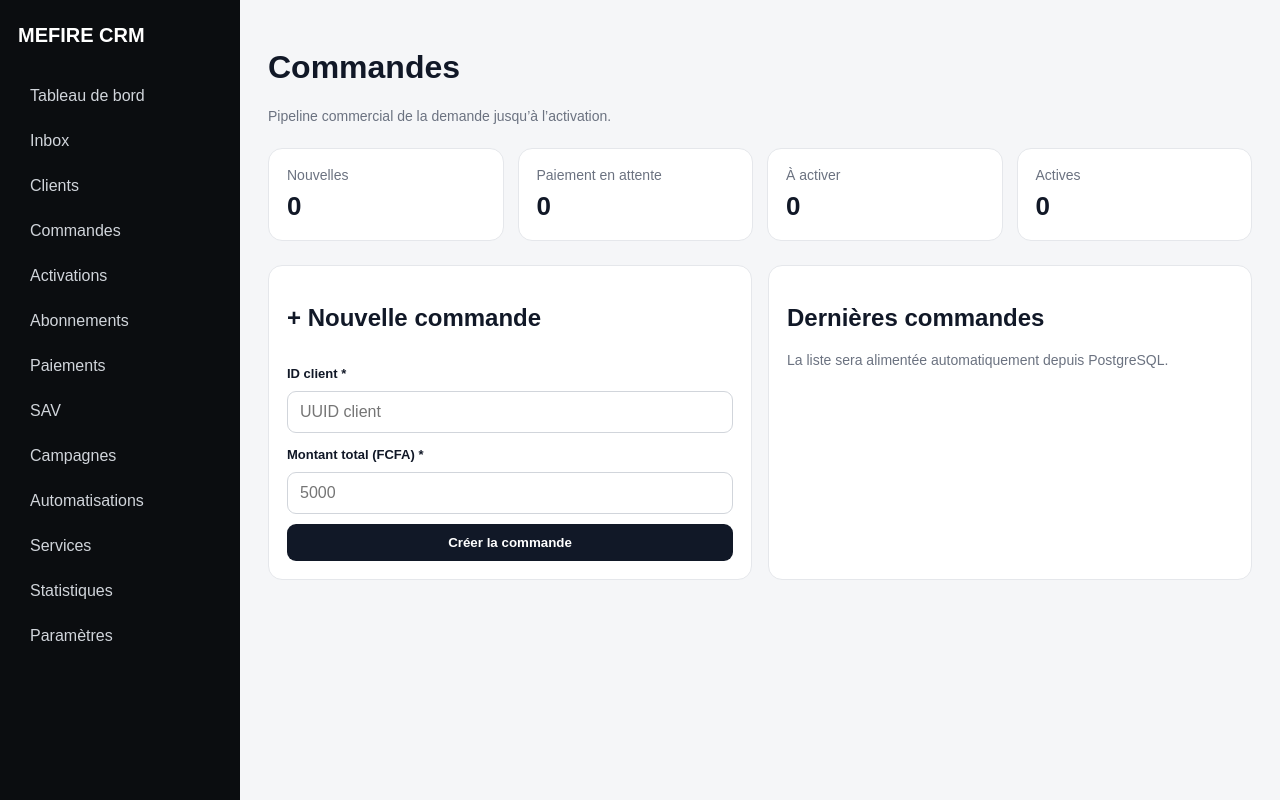
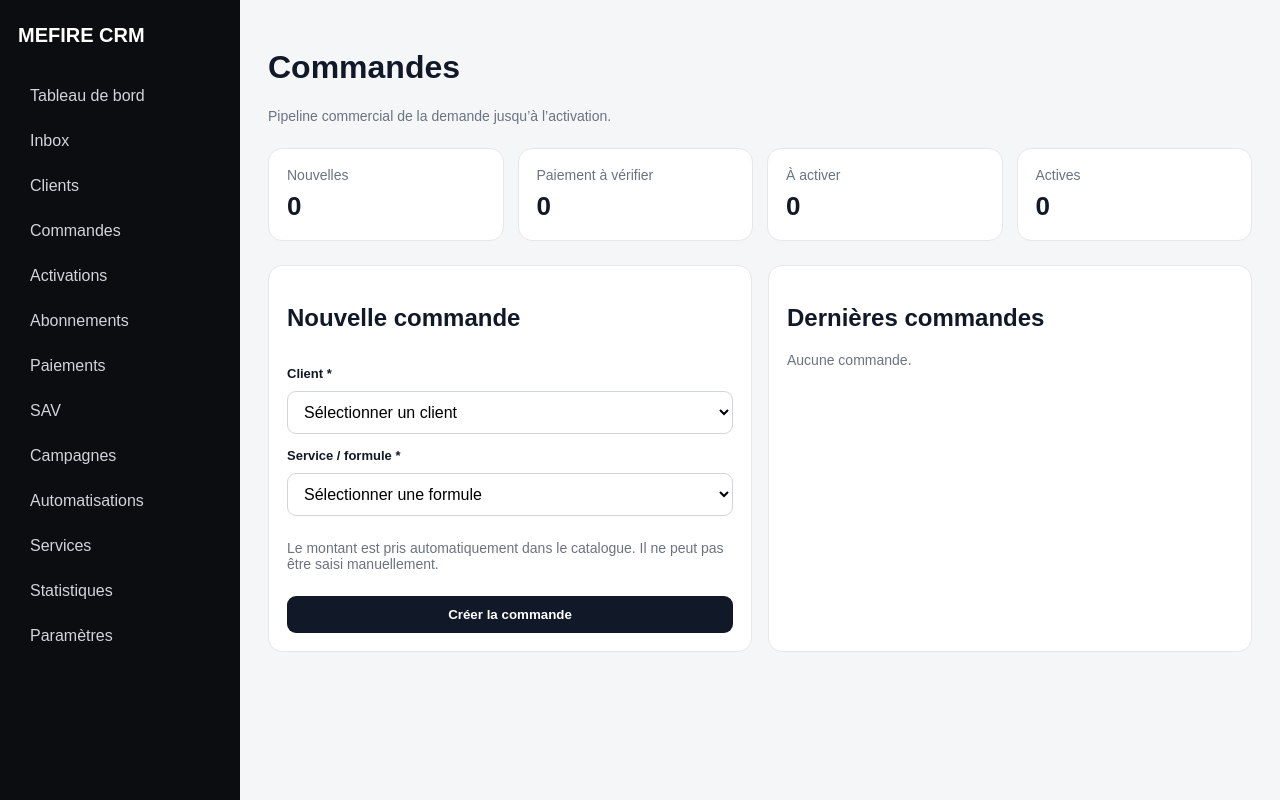
Before and after one commit to mefirelearning-cpu/Mefire-premium-, a Next.js app: page /commandes in a window 1280 px wide. Built offline with nearby package versions, Linux system fonts and the light colour scheme; no server answers; the database is empty.

Commit message:
feat: make orders workflow live

```diff
--- a/src/app/commandes/page.tsx
+++ b/src/app/commandes/page.tsx
@@ -1,2 +1,13 @@
 import {createOrderAction} from '@/app/actions/crm';
-export default function Commandes(){const stages=[['Nouvelles','0'],['Paiement en attente','0'],['À activer','0'],['Actives','0']];return <><div className="top"><div><h1>Commandes</h1><div className="muted">Pipeline commercial de la demande jusqu’à l’activation.</div></div></div><section className="grid">{stages.map(([l,v])=><div className="card" key={l}><div className="muted">{l}</div><div className="value">{v}</div></div>)}</section><section className="cols"><form className="card" action={createOrderAction}><h2>+ Nouvelle commande</h2><label>ID client *</label><input name="customerId" required placeholder="UUID client"/><label>Montant total (FCFA) *</label><input name="total" required inputMode="numeric" placeholder="5000"/><button type="submit">Créer la commande</button></form><div className="card"><h2>Dernières commandes</h2><p className="muted">La liste sera alimentée automatiquement depuis PostgreSQL.</p></div></section></>}
+import {listCatalog,listCustomers,listOrders} from '@/lib/admin-data';
+export const dynamic='force-dynamic';
+
+export default async function Commandes(){
+ const [clients,catalog,rows]=await Promise.all([listCustomers(),listCatalog(),listOrders()]);
+ const plans=catalog.filter(x=>x.planId&&x.planActive&&x.serviceActive);
+ const stages=[['Nouvelles',rows.filter(x=>x.status==='new').length],['Paiement à vérifier',rows.filter(x=>x.status==='payment_submitted').length],['À activer',rows.filter(x=>x.subscriptionStatus==='pending').length],['Actives',rows.filter(x=>x.status==='active').length]] as const;
+ return <><div className="top"><div><h1>Commandes</h1><div className="muted">Pipeline commercial de la demande jusqu’à l’activation.</div></div></div>
+ <section className="grid">{stages.map(([l,v])=><div className="card" key={l}><div className="muted">{l}</div><div className="value">{v}</div></div>)}</section>
+ <section className="cols"><form className="card" action={createOrderAction}><h2>Nouvelle commande</h2><label>Client *</label><select name="customerId" required defaultValue=""><option value="" disabled>Sélectionner un client</option>{clients.map(c=><option key={c.id} value={c.id}>{[c.firstName,c.lastName].filter(Boolean).join(' ')||c.phone} — {c.phone}</option>)}</select><label>Service / formule *</label><select name="servicePlanId" required defaultValue=""><option value="" disabled>Sélectionner une formule</option>{plans.map(p=><option key={p.planId!} value={p.planId!}>{p.serviceName} — {p.planName} — {Number(p.price??0).toLocaleString('fr-FR')} {p.currency}</option>)}</select><p className="muted">Le montant est pris automatiquement dans le catalogue. Il ne peut pas être saisi manuellement.</p><button type="submit" disabled={!clients.length||!plans.length}>Créer la commande</button></form>
+ <div className="card"><h2>Dernières commandes</h2>{rows.length===0?<p className="muted">Aucune commande.</p>:rows.map(o=><div className="row" key={o.id}><span><strong>{[o.firstName,o.lastName].filter(Boolean).join(' ')||o.phone}</strong><br/><span className="muted">{o.planName??'Formule'} · {o.status}</span></span><span style={{textAlign:'right'}}><strong>{Number(o.total).toLocaleString('fr-FR')} {o.currency}</strong><br/><span className="muted">{new Date(o.createdAt).toLocaleDateString('fr-FR')}</span></span></div>)}</div></section></>;
+}
```
